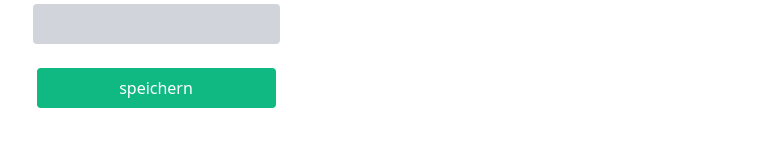
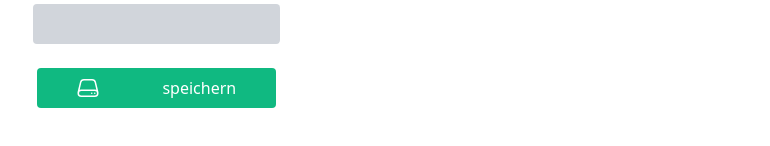
Before and after one commit to PhilipFaerber1994/userlist-challenge, a React (Create React App) app in the folder frontend/: page /create-user in a window 1280 px wide. Shown: the part 488-634 px from the top of the page, without its empty margins (484-1254 px from the left). Built offline with nearby package versions, Linux system fonts and the light colour scheme.

Commit message:
added icons and condtions for their rendering (15min)

```diff
--- a/frontend/src/components/Button.tsx
+++ b/frontend/src/components/Button.tsx
@@ -1,8 +1,11 @@
+import { ReactElement } from "react";
+
 interface IButton {
   title: string;
   color: string;
   hoverColor: string;
   clickFunction?: () => void;
+  icon?: ReactElement;
 }
 
 const Button = ({
@@ -10,13 +13,15 @@ const Button = ({
   color,
   hoverColor,
   clickFunction = () => {},
+  icon,
 }: IButton) => {
   return (
     <button
-      className={`${color} hover:${hoverColor} m-1 p-2 text-white rounded`}
+      className={`flex flex-row justify-around ${color} hover:${hoverColor}  m-1 p-2 text-white rounded`}
       onClick={() => clickFunction()}
     >
-      {title}
+      <span>{icon}</span>
+      <span>{title}</span>
     </button>
   );
 };
--- a/frontend/src/components/Modal.tsx
+++ b/frontend/src/components/Modal.tsx
@@ -152,12 +152,44 @@ const Modal = ({
                   color="bg-red-500"
                   hoverColor="bg-red-600"
                   title="löschen"
+                  icon={
+                    <svg
+                      xmlns="http://www.w3.org/2000/svg"
+                      fill="none"
+                      viewBox="0 0 24 24"
+                      strokeWidth={1.5}
+                      stroke="currentColor"
+                      className="w-6 h-6"
+                    >
+                      <path
+                        strokeLinecap="round"
+                        strokeLinejoin="round"
+                        d="M14.74 9l-.346 9m-4.788 0L9.26 9m9.968-3.21c.342.052.682.107 1.022.166m-1.022-.165L18.16 19.673a2.25 2.25 0 01-2.244 2.077H8.084a2.25 2.25 0 01-2.244-2.077L4.772 5.79m14.456 0a48.108 48.108 0 00-3.478-.397m-12 .562c.34-.059.68-.114 1.022-.165m0 0a48.11 48.11 0 013.478-.397m7.5 0v-.916c0-1.18-.91-2.164-2.09-2.201a51.964 51.964 0 00-3.32 0c-1.18.037-2.09 1.022-2.09 2.201v.916m7.5 0a48.667 48.667 0 00-7.5 0"
+                      />
+                    </svg>
+                  }
                   clickFunction={() => setConfirmDelete(true)}
                 />
                 <Button
                   color="bg-amber-500"
                   hoverColor="bg-amber-600"
                   title="bearbeiten"
+                  icon={
+                    <svg
+                      xmlns="http://www.w3.org/2000/svg"
+                      fill="none"
+                      viewBox="0 0 24 24"
+                      strokeWidth={1.5}
+                      stroke="currentColor"
+                      className="w-6 h-6"
+                    >
+                      <path
+                        strokeLinecap="round"
+                        strokeLinejoin="round"
+                        d="M16.862 4.487l1.687-1.688a1.875 1.875 0 112.652 2.652L6.832 19.82a4.5 4.5 0 01-1.897 1.13l-2.685.8.8-2.685a4.5 4.5 0 011.13-1.897L16.863 4.487zm0 0L19.5 7.125"
+                      />
+                    </svg>
+                  }
                   clickFunction={() => changeToEditMode()}
                 />
                 <Button
@@ -201,7 +233,23 @@ const Modal = ({
                 <Button
                   color="bg-red-500"
                   hoverColor="bg-red-600"
-                  title="wirklich löschen"
+                  title="löschen"
+                  icon={
+                    <svg
+                      xmlns="http://www.w3.org/2000/svg"
+                      fill="none"
+                      viewBox="0 0 24 24"
+                      strokeWidth={1.5}
+                      stroke="currentColor"
+                      className="w-6 h-6"
+                    >
+                      <path
+                        strokeLinecap="round"
+                        strokeLinejoin="round"
+                        d="M14.74 9l-.346 9m-4.788 0L9.26 9m9.968-3.21c.342.052.682.107 1.022.166m-1.022-.165L18.16 19.673a2.25 2.25 0 01-2.244 2.077H8.084a2.25 2.25 0 01-2.244-2.077L4.772 5.79m14.456 0a48.108 48.108 0 00-3.478-.397m-12 .562c.34-.059.68-.114 1.022-.165m0 0a48.11 48.11 0 013.478-.397m7.5 0v-.916c0-1.18-.91-2.164-2.09-2.201a51.964 51.964 0 00-3.32 0c-1.18.037-2.09 1.022-2.09 2.201v.916m7.5 0a48.667 48.667 0 00-7.5 0"
+                      />
+                    </svg>
+                  }
                   clickFunction={() => handleDelete(user._id)}
                 />
                 <Button
--- a/frontend/src/components/UserForm.tsx
+++ b/frontend/src/components/UserForm.tsx
@@ -3,10 +3,11 @@ import axios from "axios";
 import { API_ENUMS } from "../API_ENUMS";
 import { validationSchema } from "../validationSchema";
 import { useFormik } from "formik";
+import { useState } from "react";
 
 const UserForm = () => {
-  const { values, errors, touched, handleBlur, handleChange, handleSubmit } =
-    useFormik({
+  const [userCreated, setUserCreated] = useState<boolean>(false);
+  const { values, errors, touched, handleChange, handleSubmit } = useFormik({
     initialValues: {
       firstname: "",
       lastname: "",
@@ -20,7 +21,7 @@ const UserForm = () => {
   const createUser = async () => {
     try {
       await axios.post(API_ENUMS.BASE_URL + "/user/", values).then((res) => {
-        console.log("Nutzer angelegt: ", values);
+        setUserCreated(true);
       });
     } catch (error) {
       throw error;
@@ -95,7 +96,40 @@ const UserForm = () => {
         <Button
           color="bg-emerald-500"
           hoverColor="bg-emerald-600"
-          title="speichern"
+          title={`${userCreated ? "Nutzer gespeichert" : "speichern"}`}
+          icon={
+            userCreated ? (
+              <svg
+                xmlns="http://www.w3.org/2000/svg"
+                fill="none"
+                viewBox="0 0 24 24"
+                strokeWidth={1.5}
+                stroke="currentColor"
+                className="w-6 h-6"
+              >
+                <path
+                  strokeLinecap="round"
+                  strokeLinejoin="round"
+                  d="M4.5 12.75l6 6 9-13.5"
+                />
+              </svg>
+            ) : (
+              <svg
+                xmlns="http://www.w3.org/2000/svg"
+                fill="none"
+                viewBox="0 0 24 24"
+                strokeWidth={1.5}
+                stroke="currentColor"
+                className="w-6 h-6"
+              >
+                <path
+                  strokeLinecap="round"
+                  strokeLinejoin="round"
+                  d="M21.75 17.25v-.228a4.5 4.5 0 00-.12-1.03l-2.268-9.64a3.375 3.375 0 00-3.285-2.602H7.923a3.375 3.375 0 00-3.285 2.602l-2.268 9.64a4.5 4.5 0 00-.12 1.03v.228m19.5 0a3 3 0 01-3 3H5.25a3 3 0 01-3-3m19.5 0a3 3 0 00-3-3H5.25a3 3 0 00-3 3m16.5 0h.008v.008h-.008v-.008zm-3 0h.008v.008h-.008v-.008z"
+                />
+              </svg>
+            )
+          }
         />
       </form>
     </div>
```
Lines whose indentation alone changed are shown as unchanged.
